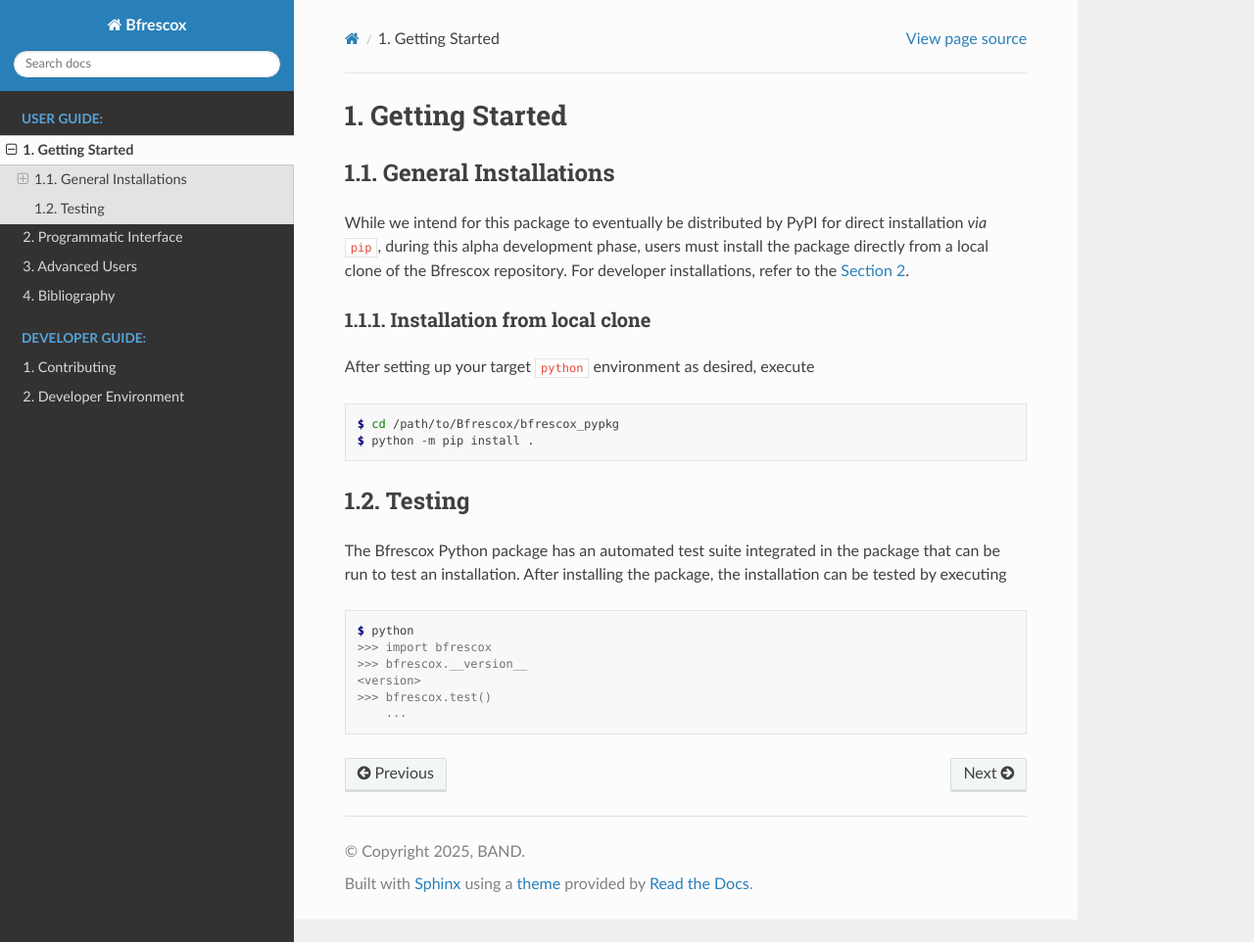
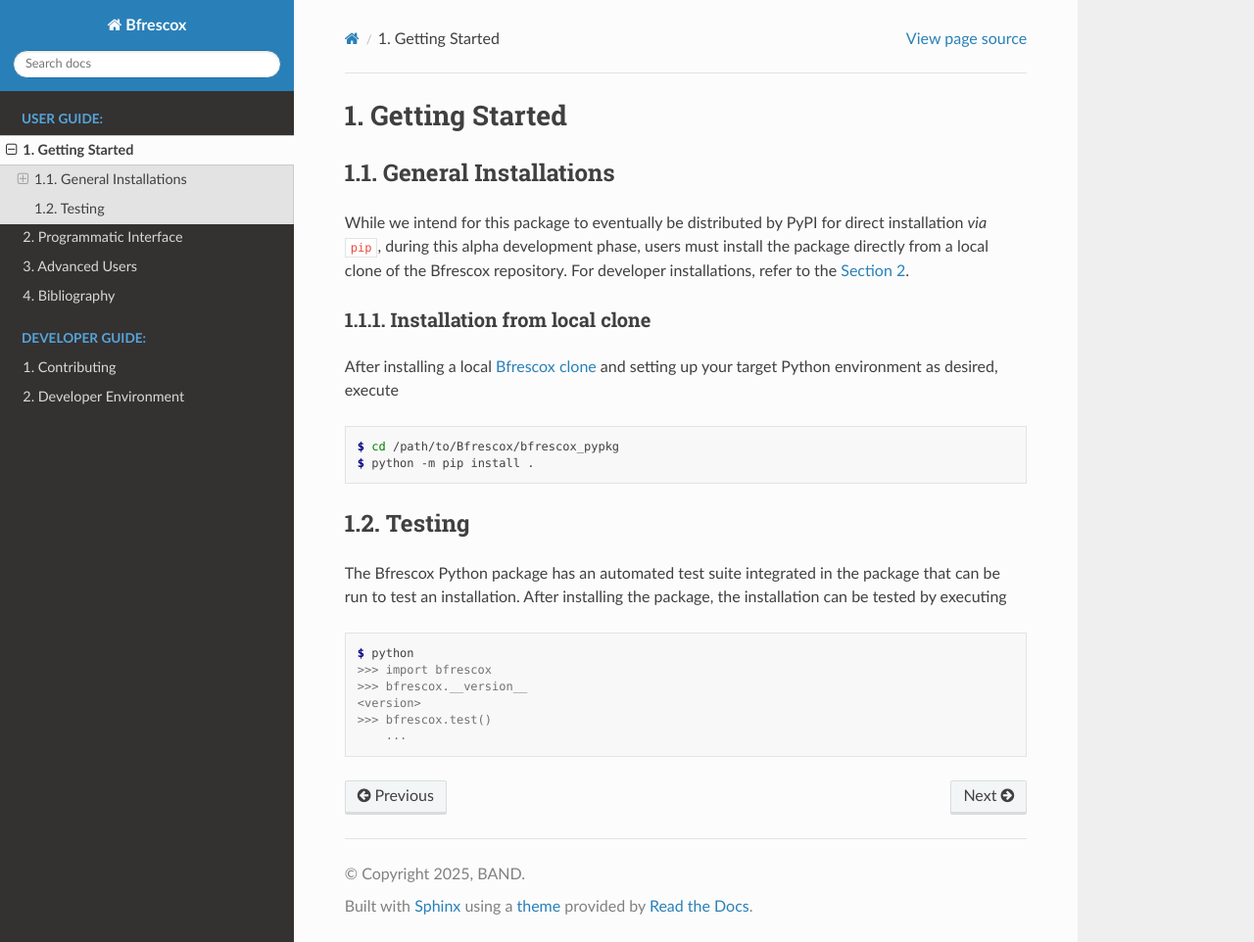
Before and after one commit to bandframework/Bfrescox, a Sphinx documentation site: the page built from docs/get_started.rst, in a window 1280 px wide and 962 px high. Shown: the whole window at 98% size. Built offline with Sphinx 7.4.7 and the Read the Docs theme 3.1.0, drawn with Linux system fonts in a browser that asks for light colours; the version number could not be read and is left out.

Commit message:
(Issue #5) Clean docs as part of PR review.

```diff
--- a/docs/get_started.rst
+++ b/docs/get_started.rst
@@ -11,7 +11,10 @@
 
 Installation from local clone
 ^^^^^^^^^^^^^^^^^^^^^^^^^^^^^
-After setting up your target ``python`` environment as desired, execute
+.. _`Bfrescox clone`: https://github.com/bandframework/Bfrescox
+
+After installing a local `Bfrescox clone`_ and setting up your target Python
+environment as desired, execute
 
 .. code-block:: console
 
```
